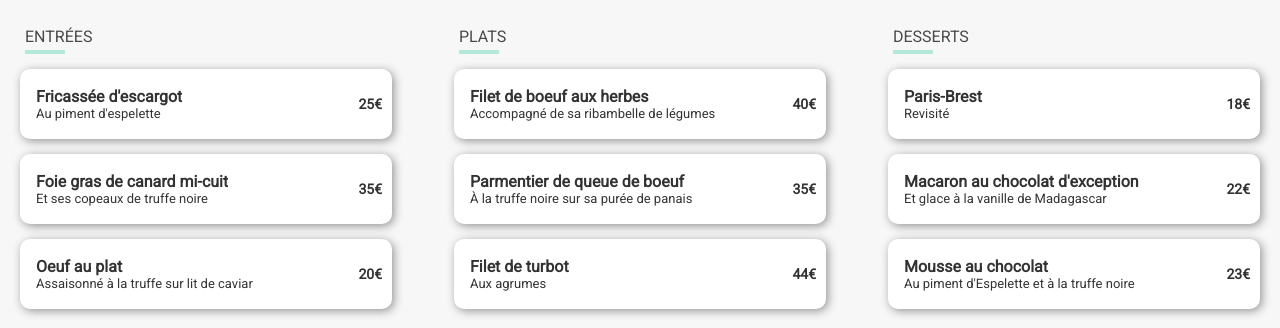
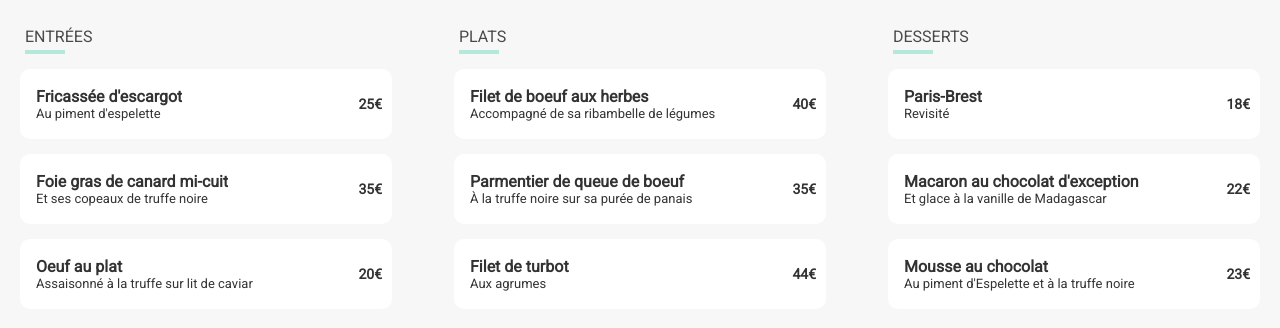
Before and after one commit to ValentinLecaille/Ohmyfood-p3, a website: page pages/menu_1.html in a window 1280 px wide. Shown: the part 557-885 px from the top of the page. Drawn offline with Linux system fonts and the light colour scheme; a web font is replaced by a local one.

Commit message:
derniers reglages visuels

```diff
--- a/sass/pages/menu.scss
+++ b/sass/pages/menu.scss
@@ -88,7 +88,6 @@
 
     .submenu__selection--item {
         background-color: white;
-        box-shadow: 2px 2px 10px rgb(146, 146, 146);
         display: flex;
         align-items: center;
         justify-content: space-between;
@@ -149,6 +148,7 @@
         padding: 16px;
         margin-right: -66px;
         height: 70px;
+        transition: margin 500ms;
         i{
             color: white;
             font-size: 24px;
@@ -180,13 +180,14 @@
       }
   }
 
-  @media (min-width: 1020px){
+  @media (min-width: 992px){
     .menu__global{
         flex-direction: row;
         width: 100%;
     }
     .submenu{
         flex-basis: 30%;
-        max-width: 380px;
+        width: 100%;
+        overflow: hidden;
     }
 }
```
Also changed, not shown: style.css, 1 other file.
